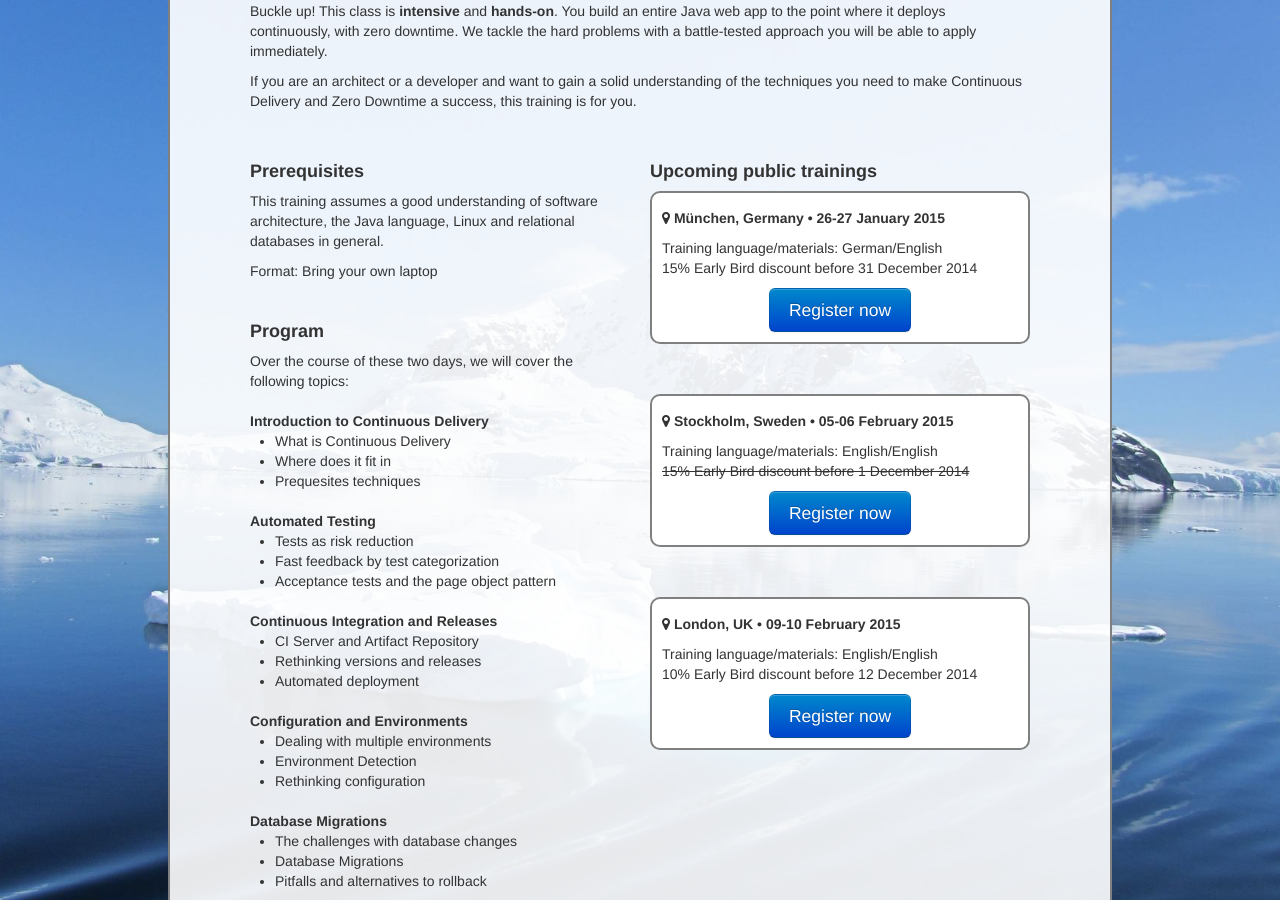
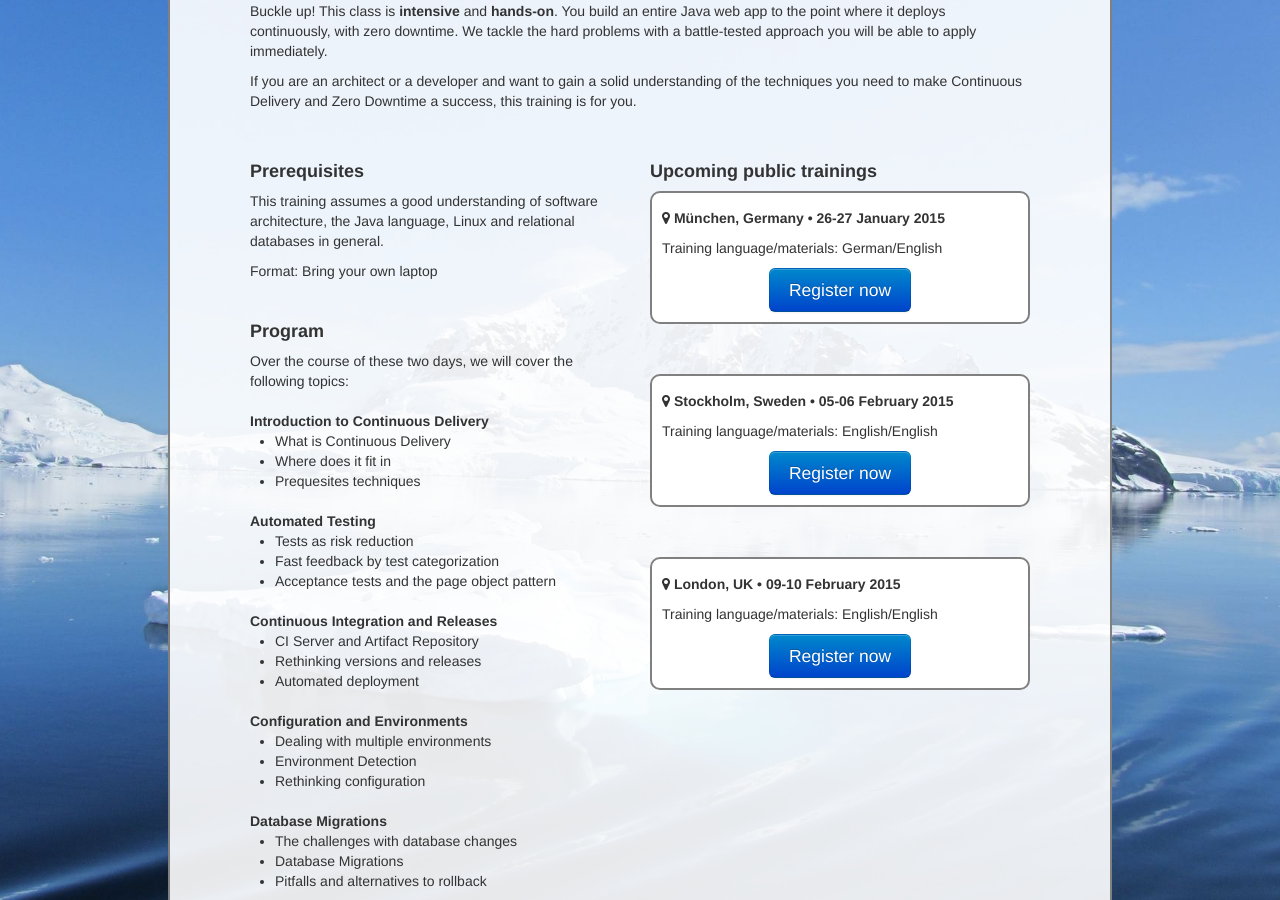
Before and after one commit to axelfontaine/axelfontaine.com, a Jekyll site: the page built from training/continuousdelivery.html, in a window 1280 px wide and 900 px high, scrolled down 331 px. Built offline with Jekyll 4.4.1, drawn with Linux system fonts in a browser that asks for light colours.

Commit message:
Updated to fromspree

```diff
--- a/assets/axelfontaine.js
+++ b/assets/axelfontaine.js
@@ -49,7 +49,7 @@
 
 function postContactForm() {
     $.ajax({
-        url: "//forms.brace.io/axel@boxfuse.com",
+        url: "//formspree.io/axel@boxfuse.com",
         method: "POST",
         data: {
             "_replyto": $('#entry_1364296767').val(),
--- a/training/continuousdelivery.html
+++ b/training/continuousdelivery.html
@@ -109,7 +109,7 @@
 
             <div class="training-upcoming">
                 <p class="training-city"><i class="icon-map-marker"></i> München, Germany &bull; 26-27 January 2015</p>
-                <p>Training language/materials: German/English<br/>15% Early Bird discount before 31 December 2014</p>
+                <p>Training language/materials: German/English</p>
 
                 <div class="call-to-action">
                     <a href="https://www.eventbrite.de/e/architecting-for-continuous-delivery-and-zero-downtime-tickets-14444268195"
@@ -119,7 +119,7 @@
 
             <div class="training-upcoming">
                 <p class="training-city"><i class="icon-map-marker"></i> Stockholm, Sweden &bull; 05-06 February 2015</p>
-                <p>Training language/materials: English/English<br/><del>15% Early Bird discount before 1 December 2014</del></p>
+                <p>Training language/materials: English/English</p>
 
                 <div class="call-to-action">
                     <a href="http://www.jfokus.se/jfokus/training.jsp#fromzerotohero"
@@ -129,7 +129,7 @@
 
             <div class="training-upcoming">
                 <p class="training-city"><i class="icon-map-marker"></i> London, UK &bull; 09-10 February 2015</p>
-                <p>Training language/materials: English/English<br/>10% Early Bird discount before 12 December 2014</p>
+                <p>Training language/materials: English/English</p>
 
                 <div class="call-to-action">
                     <a href="https://skillsmatter.com/courses/506-architecting-for-continuous-delivery-and-zero-downtime"
```
